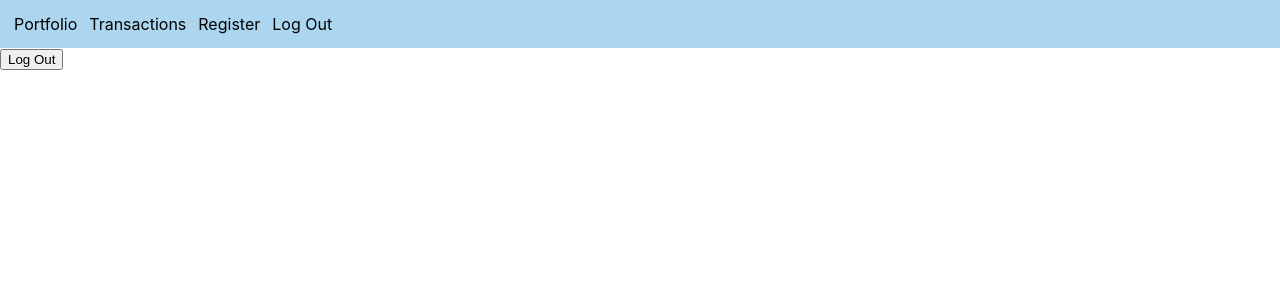
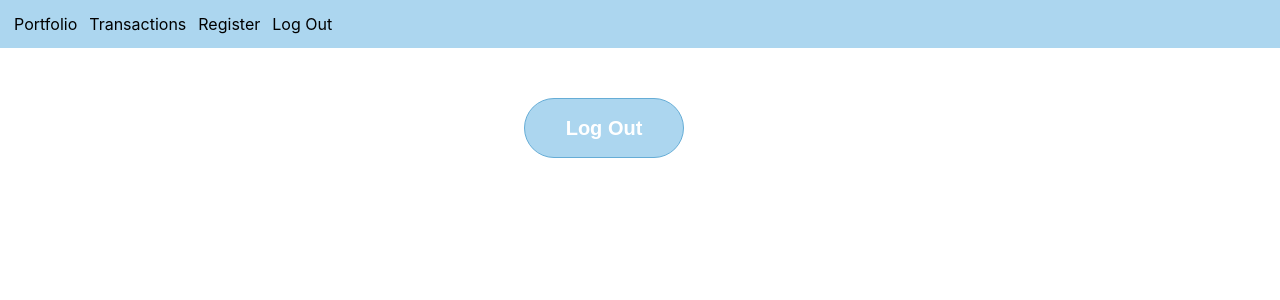
Before and after one commit to dalewb/TTP-FS-20180728, a React (Create React App) app in the folder stock-portfolio-app-front-end/: page /signout in a window 1280 px wide. Shown: the top 300 px of the page. Built offline with nearby package versions, Linux system fonts and the light colour scheme; sample sign-in values are in the browser's storage.

Commit message:
Style all pages

```diff
--- a/stock-portfolio-app-front-end/src/components/portfolio.js
+++ b/stock-portfolio-app-front-end/src/components/portfolio.js
@@ -36,10 +36,6 @@ class Portfolio extends Component {
     setTimeout(() => this.getPortfolioValue(), 100)
     this.timer = setInterval(() => this.getPortfolioValue(), 5000)
   }
-
-  // componentWillUpdate() {
-  //   this.getPortfolioValue()
-  // }
 
   componentWillUnmount= () => {
     clearInterval(this.timer)
@@ -94,6 +90,9 @@ class Portfolio extends Component {
     let totalPrice = 0
     if (symbols.length > 0) {
       this.state.transactions.forEach(transaction => {
+        // console.log("json is", json)
+        // console.log("transaction is", transaction);
+        // console.log("--------------------");
         totalPrice += (json[transaction.symbol].quote.latestPrice * transaction.number_of_shares)
         if (currentPortfolio[transaction.symbol]) {
           currentPortfolio[transaction.symbol] = {
@@ -118,19 +117,27 @@ class Portfolio extends Component {
   }
 
   getCurrentPrice = (symbols) => {
+    // console.log("Symbols are ", symbols);
     fetch(`https://api.iextrading.com/1.0/stock/market/batch?symbols=${symbols.join(',')}&types=quote`)
       .then(res => res.json())
       .then(json => this.getAllPrices(symbols, json))
   }
 
-  getPortfolioValue = () => {
-    // const user = JSON.parse(sessionStorage.getItem('user'))
-    console.log("Transactions are ", this.state.transactions)
+  getSymbols = () => {
+    // console.log("getSymbols, this.state is ", this.state)
     let symbols = []
     this.state.transactions.forEach(transaction => {
       symbols.push(transaction.symbol)
     })
-    this.getCurrentPrice(symbols)
+    if (this.state.stockSymbol) {
+      symbols.push(this.state.stockSymbol)
+    }
+    return symbols
+  }
+
+  getPortfolioValue = () => {
+    // console.log("Transactions are ", this.state.transactions)
+    this.getCurrentPrice(this.getSymbols())
   }
 
   getStocks = () => {
@@ -194,6 +201,7 @@ class Portfolio extends Component {
   createTransaction = (data) => {
     const transactionCost = data.current_price * this.state.numberOfShares
     if (this.state.user.account < transactionCost) {
+      console.log(this.state.user)
       alert("You do not have enough money in your account for this transaction")
       return
     }
@@ -271,8 +279,8 @@ class Portfolio extends Component {
         <h3 className="stock-portfolio__heading">Portfolio:  ({this.state.currentValue ? <span>{"$" + this.state.currentValue}</span> : null})</h3>
         <div className="stock-portfolio__container">
           <div className="stock-portfolio__search">
+            <h3 className="stock-portfilio__title">Create A Transaction</h3>
             <div>{this.renderStocks()}</div>
-            <h3 className="stock-portfilio__title">Transaction</h3>
             <form onSubmit={this.handleSearchSubmit}>
               <label className="stock-portfolio__label">Search for a company</label>
               <input
--- a/stock-portfolio-app-front-end/src/components/signOut.js
+++ b/stock-portfolio-app-front-end/src/components/signOut.js
@@ -1,4 +1,5 @@
 import React, { Component } from 'react';
+import '../styles/signOut.css'
 
 class SignOut extends Component {
 
@@ -10,7 +11,7 @@ class SignOut extends Component {
   render() {
     return (
       <div>
-        <button onClick={this.logOutLogic}>Log Out</button>
+        <button onClick={this.logOutLogic} className="log-out__button">Log Out</button>
       </div>
     )
   }
--- a/stock-portfolio-app-front-end/src/styles/portfolio.css
+++ b/stock-portfolio-app-front-end/src/styles/portfolio.css
@@ -37,7 +37,8 @@
 .stock-portfolio__title {
   font-family: 'Montserrat', sans-serif;
   font-weight: bold;
-  text-align: center;
+  display: flex;
+  margin-left: 10px;
 }
 
 .stock-portfolio__form {
--- /dev/null
+++ b/stock-portfolio-app-front-end/src/styles/signOut.css
@@ -0,0 +1,18 @@
+.log-out__button {
+  float: right;
+  position: relative;
+  left: -45%;
+  text-align: center;
+  margin-right: 20px;
+  margin-top: 50px;
+  margin-bottom: 2px;
+  width: 160px;
+  height: 60px;
+  font-size: 20px;
+  font-weight: bold;
+  color: #fff;
+  background-color: #acd6ef;
+  border-radius: 30px;
+  border: 1px solid #66add6;
+  cursor: pointer;
+}
--- a/stock-portfolio-app-front-end/src/styles/transactions.css
+++ b/stock-portfolio-app-front-end/src/styles/transactions.css
@@ -19,3 +19,8 @@
   width: 15%;
   position: relative;
 }
+
+.transaction__error-message {
+  color: red;
+  text-align: center;
+}
```
